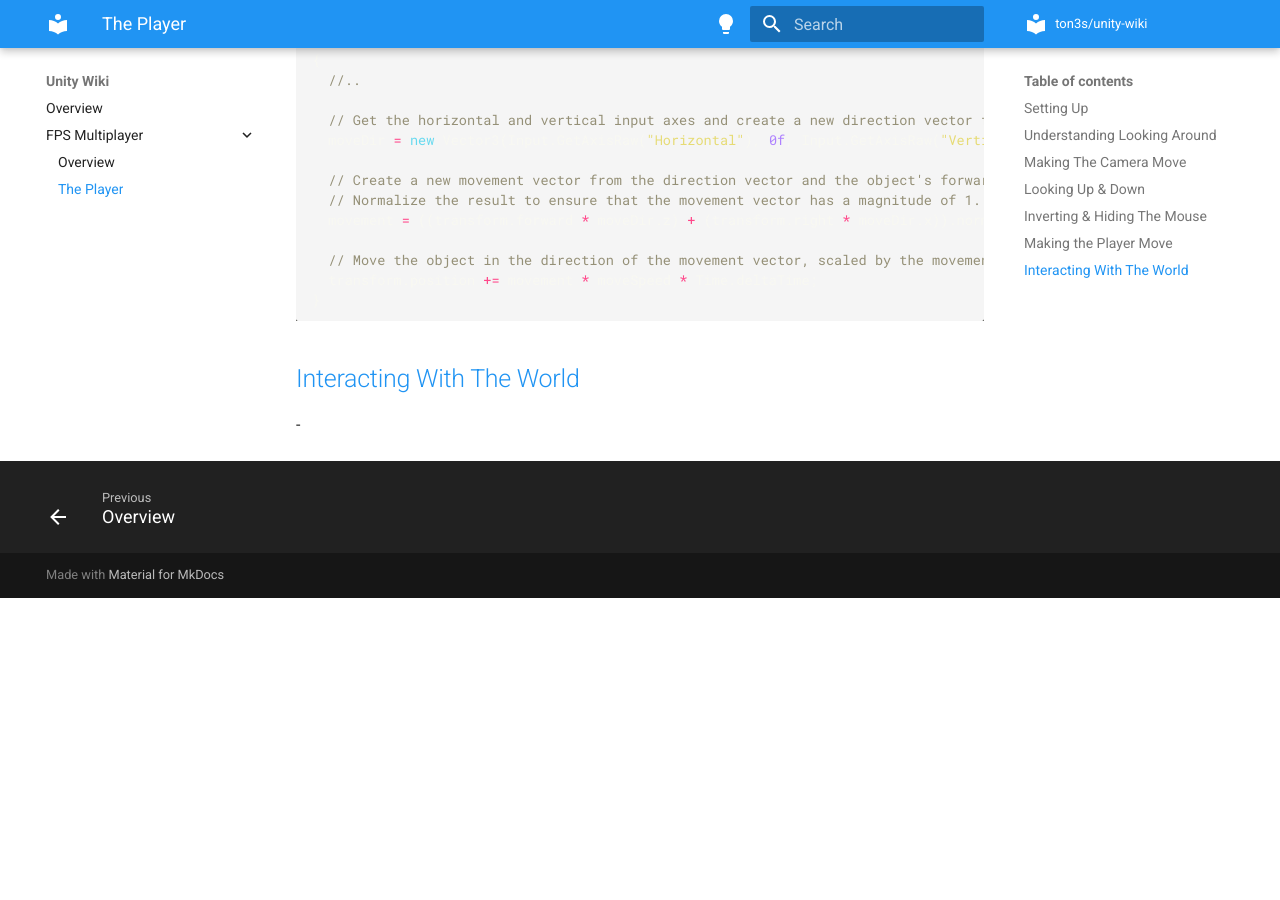
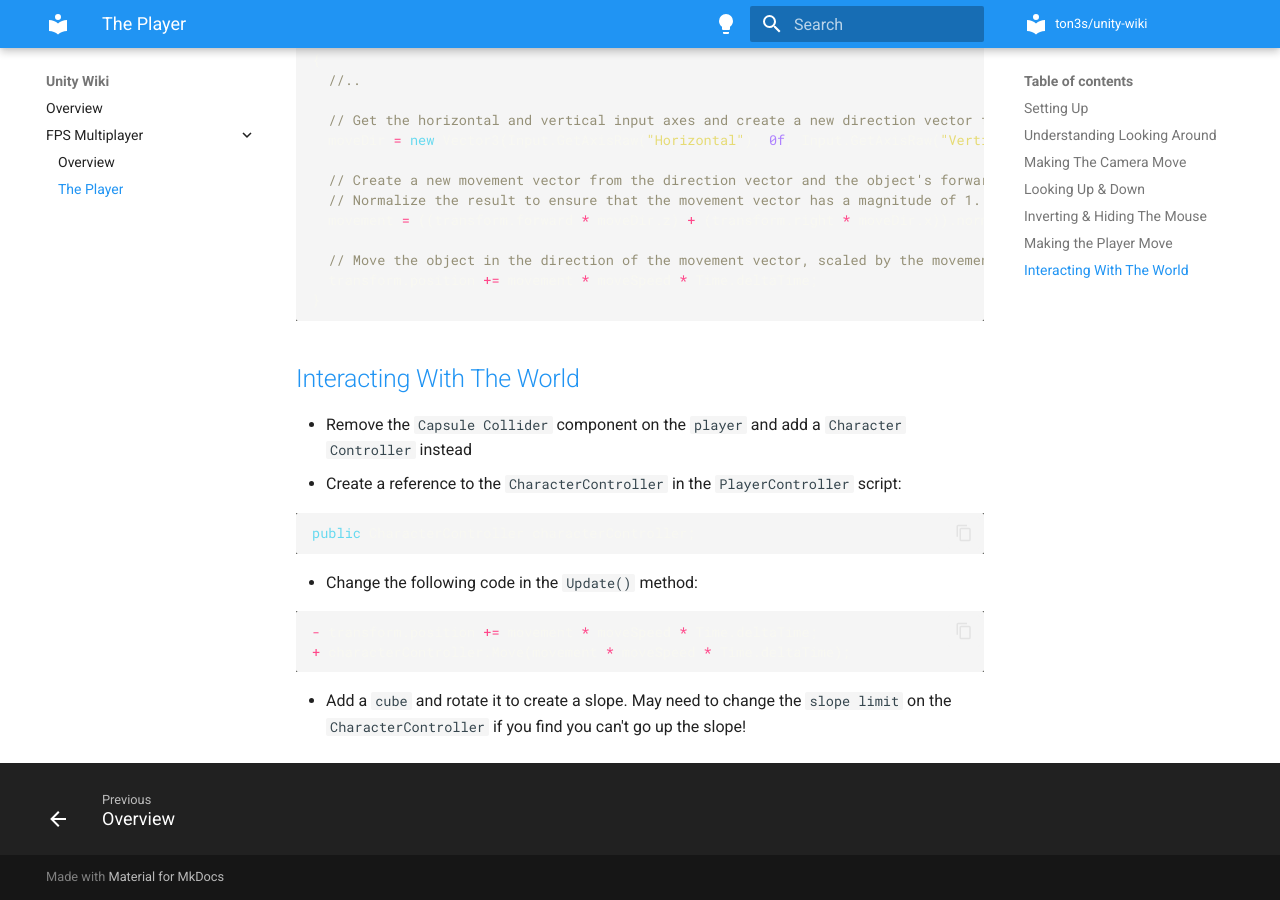
Before and after one commit to ton3s/unity-wiki, an MkDocs documentation site: the page built from docs/fps-multiplayer/the-player.md, in a window 1280 px wide and 900 px high, scrolled down 2737 px. Built offline with MkDocs 1.6.1 and Material for MkDocs 9.7.7, drawn with Linux system fonts in a browser that asks for light colours; before the commit the page ends 3335 px from its top, so only the background shows below that.

Commit message:
Add video 8

````diff
--- a/docs/fps-multiplayer/the-player.md
+++ b/docs/fps-multiplayer/the-player.md
@@ -125,4 +125,18 @@ void Update()
 
 ## [Interacting With The World](https://www.udemy.com/course/unity-online-multiplayer/learn/lecture/25987884#overview)
 
--
+- Remove the `Capsule Collider` component on the `player` and add a `Character Controller` instead
+- Create a reference to the `CharacterController` in the `PlayerController` script:
+
+```cs
+public CharacterController characterController;
+```
+
+- Change the following code in the `Update()` method:
+
+```cs
+- transform.position += movement * moveSpeed * Time.deltaTime;
++ characterController.Move(movement * moveSpeed * Time.deltaTime);
+```
+
+- Add a `cube` and rotate it to create a slope. May need to change the `slope limit` on the `CharacterController` if you find you can't go up the slope!
````
